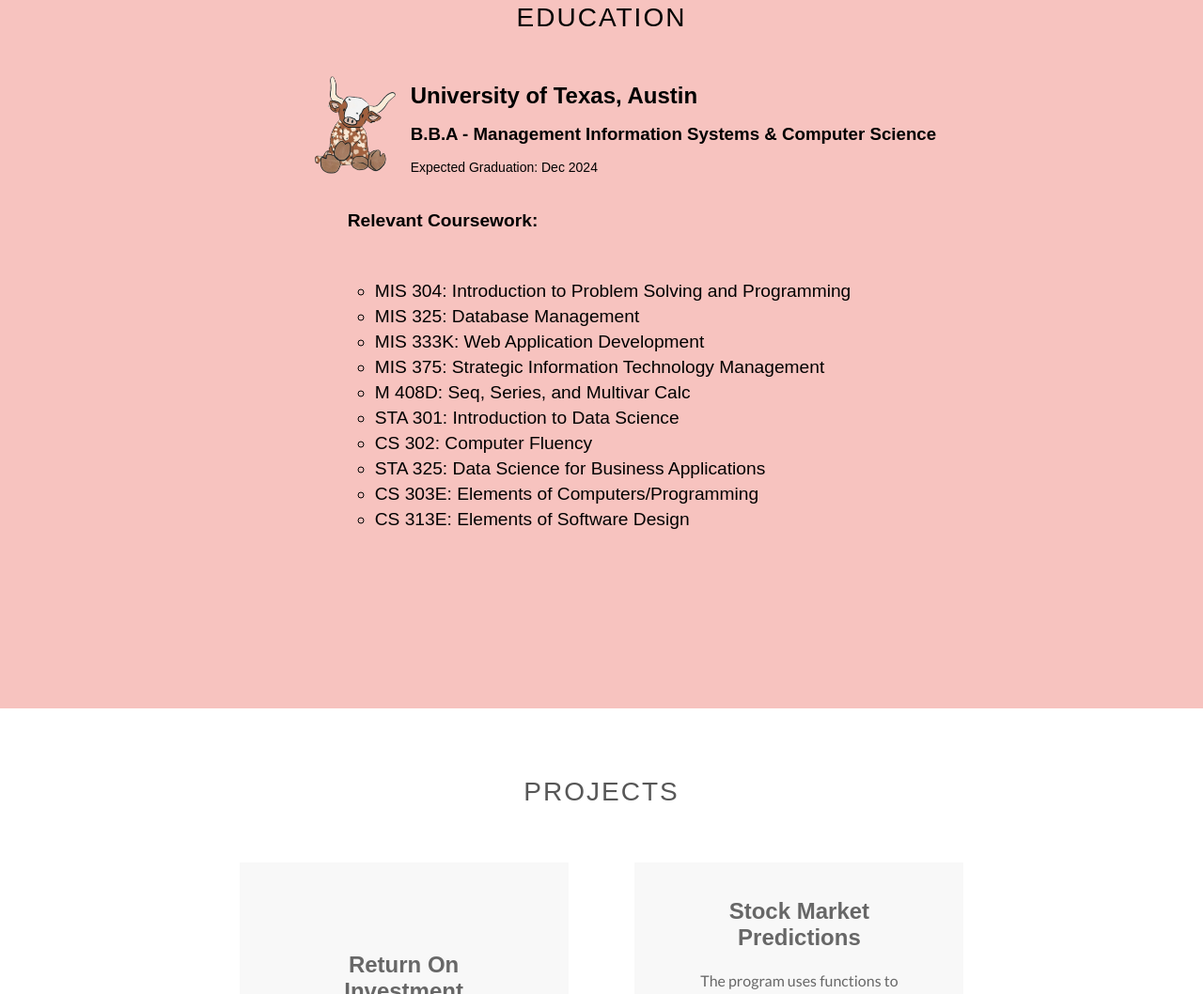
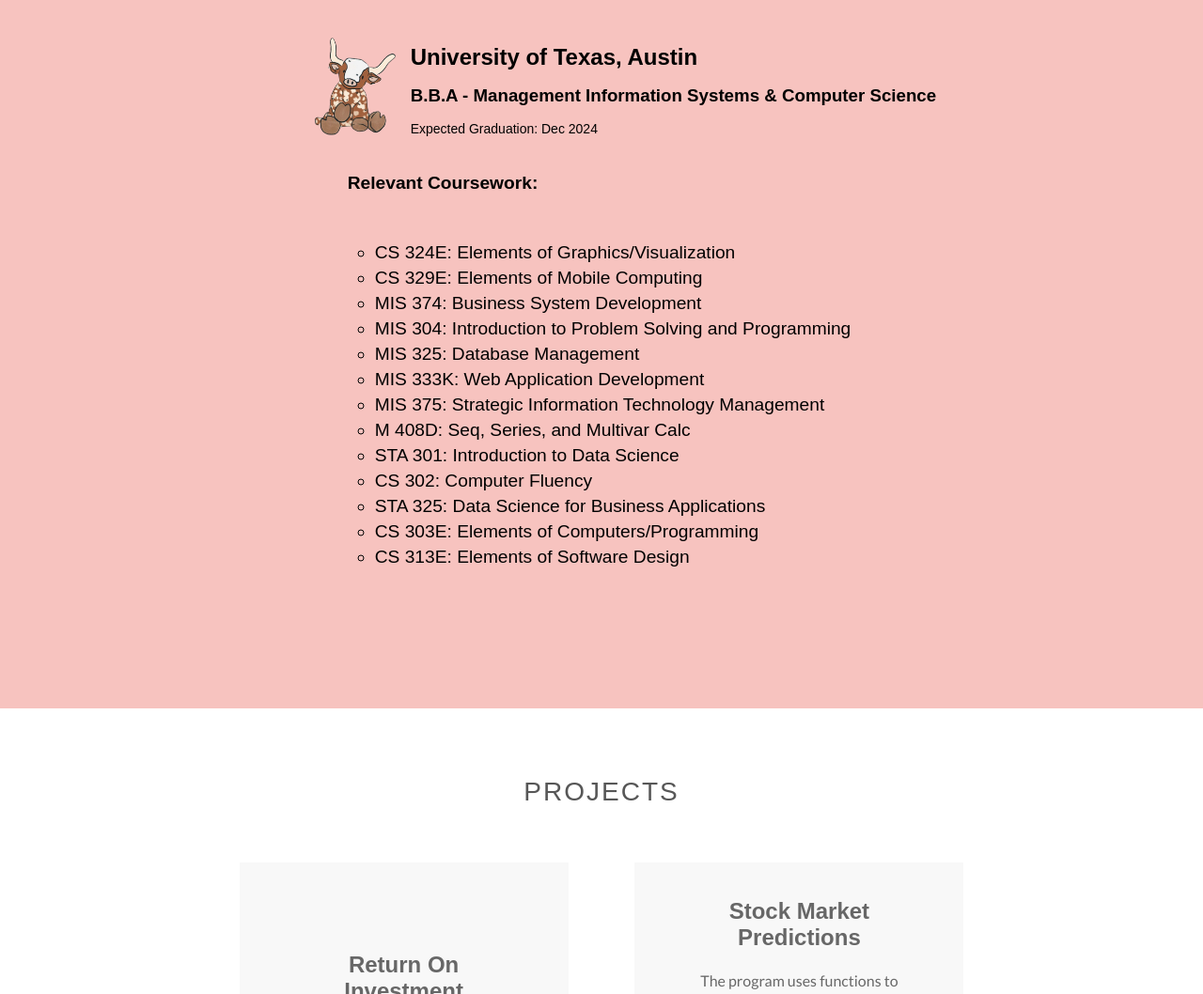
Before and after one commit to Shikhapatell/personalWebsite, a plain HTML site: page index.html in a window 1280 px wide. Shown: the part 1876-2934 px from the top of the page at 94% size. Drawn offline with nearby package versions, Linux system fonts and the light colour scheme; a web font is replaced by a local one.

Commit message:
Update index.html

```diff
--- a/index.html
+++ b/index.html
@@ -202,6 +202,9 @@
 						<h4>Relevant Coursework:</h4>
 						<p><Management Information Systems:></p>
 						<ul>
+							<li> CS 324E: Elements of Graphics/Visualization</li>
+							<li> CS 329E: Elements of Mobile Computing</li>
+							<li> MIS 374: Business System Development</li>
 							<li> MIS 304: Introduction to Problem Solving and Programming</li>
 							<li> MIS 325: Database Management </li>
 							<li> MIS 333K: Web Application Development </li>
```
